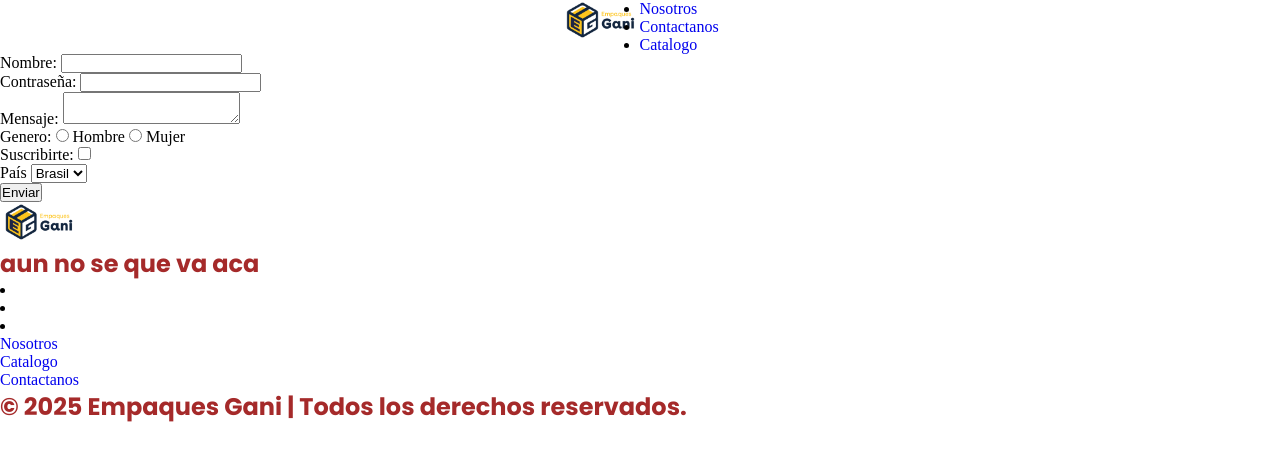
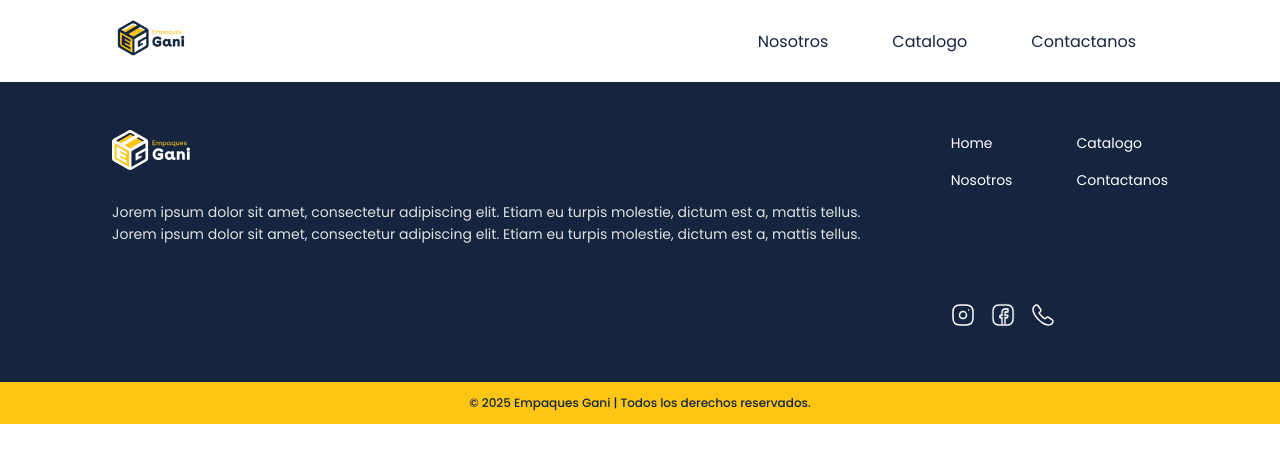
Before and after one commit to Erick3005/Trabajo-Final-Coder, a plain HTML site: page assets/pages/contactanos.html in a window 1280 px wide. Drawn offline with Linux system fonts and the light colour scheme.

Commit message:
mis cambios

```diff
--- a/assets/pages/contactanos.html
+++ b/assets/pages/contactanos.html
@@ -4,81 +4,68 @@
     <meta charset="UTF-8">
     <meta name="viewport" content="width=device-width, initial-scale=1.0">
     <link rel="stylesheet" href="../styles/styles.css">
-    <title>Empaques Gani - Catalogo</title>
+    <title>Empaques Gani - Home</title>
 </head>
+
 <body>
     <header>
+       <div class="navbar">
          <a href="../../index.html">
-            <img src="../img/logo-final.png" alt="Logo de Empaques Gani" title="Logo de Empaques Gani"  class="logo">
+            <img src="../img/logo-final.png" alt="Logo de Empaques Gani" title="Logo de Empaques Gani">
          </a>
-        <nav class="nav">
+         <nav>
             <ul>
                 <li>
-                    <a href="./nosotros.html">Nosotros</a>
+                    <a href="../../assets/pages/nosotros.html">Nosotros</a>
                 </li>
                 <li>
-                    <a href="./contactanos.html">Contactanos</a>
+                    <a href="../../assets/pages/catalogo.html">Catalogo</a>
                 </li>
                 <li>
-                    <a href="./catalogo.html">Catalogo</a>
+                   <a href="../../assets/pages/contactanos.html">Contactanos</a>
                 </li>
             </ul>
          </nav>
+       </div>
     </header>
 
-    <form action="/submit" method="post"> <!--etiqueta contenedora-->
-        <label for="Nombre">Nombre:</label>
-        <input type="text" name="Nombre" id="Nombre">
-        <br>
-        <label for="password">Contraseña:</label>
-        <input type="password" name="password" id="password">
-        <br>
-        <label for="mensaje">Mensaje:</label>
-        <textarea name="mensaje" id="mensaje"></textarea>
-        <br>
-        <label for="genero">Genero:</label>
-        <input type="radio" name="" id="">
-        <label for="">Hombre</label>
-        <input type="radio" name="" id="">
-        <label for="">Mujer</label>
-        <br>
-        <label for="suscribe">Suscribirte:</label>
-        <input type="checkbox" name="suscribe" id="suscribe">
-        <br>
-        <label for="pais">País</label>
-        <select name="" id="">
-            <option value="">Brasil</option>
-            <option value="">Peru</option>
-            <option value="">Italia</option>
-        </select>
-        <br>
-        <input type="submit" value="Enviar">
 
-    </form>
+ <footer class="footer">
+  <div class="footer-container">
 
-    <footer>
-        <img src="../img/logo-final.png" alt="Logo de Empaques Gani" title="Logo de Empaques Gani" class="logo">
-        <h2>aun no se que va aca</h2>
-        <nav>
-            <li></li>
-            <li></li>
-            <li></li>
-        </nav>
+    <div class="footer-left">
+      <img src="../img/logo2.svg" alt="Empaques Gani Logo" class="footer-logo" />
+      <p>
+        Jorem ipsum dolor sit amet, consectetur adipiscing elit. Etiam eu turpis
+        molestie, dictum est a, mattis tellus. Jorem ipsum dolor sit amet,
+        consectetur adipiscing elit. Etiam eu turpis molestie, dictum est a,
+        mattis tellus.
+      </p>
+    </div>
 
-        <nav>
+    <div class="footer-right">
+      <div class="footer-links">
         <ul>
-                <li>
-                    <a href="./nosotros.html">Nosotros</a>
-                </li>
-                <li>
-                    <a href="./catalogo.html">Catalogo</a>
-                </li>
-                <li>
-                   <a href="./contactanos.html">Contactanos</a>
-                </li>
+          <li><a href="../../index.html">Home</a></li>
+          <li><a href="../../assets/pages/nosotros.html">Nosotros</a></li>
         </ul>
-        </nav>
-        <h2>© 2025 Empaques Gani | Todos los derechos reservados.</h2>
+        <ul>
+          <li><a href="../../assets/pages/catalogo.html">Catalogo</a></li>
+          <li><a href="../../assets/pages/contactanos.html">Contactanos</a></li>
+        </ul>
+      </div>
+      <div class="footer-social">
+        <a href="https://www.instagram.com/empaquesgani/" target="_blank"><img src="../img/vuesax/linear/instagram.svg" alt="Instagram" /></a>
+        <a href="https://www.facebook.com/profile.php?id=100069141621846" target="_blank"><img src="../img/vuesax/linear/facebook.png" alt="Facebook" /></a>
+        <a href="https://api.whatsapp.com/send/?phone=51912551635&text&type=phone_number&app_absent=0" target="_blank"><img src="../img/vuesax/linear/call.svg" alt="Teléfono" /></a>
+      </div>
+    </div>
+  </div>
+
+  <div class="footer-bottom">
+    <p>© 2025 Empaques Gani | Todos los derechos reservados.</p>
+  </div>
  </footer>
+
 </body>
 </html>
--- a/assets/styles/styles.css
+++ b/assets/styles/styles.css
@@ -144,11 +144,6 @@ header {
     align-items: center;
 }
 
-.navbar img {
-    max-height: 48px;
-    width: auto;
-}
-
 .navbar ul {
     display: flex;
     list-style: none;
@@ -167,6 +162,10 @@ header {
     font-family: "Poppins";
 }
 
+.navbar a:hover {
+  color:#FDC514;
+}
+
 h1{
     color: rgb(205, 205, 220);
     font-family: "Poppins";
@@ -174,7 +173,7 @@ h1{
 }
 
 h2 {
-    color: brown;
+    color:#FDC514;
     font-family: "Poppins";
 }
 
```
Also changed, not shown: assets/pages/catalogo.html (+42 -26 lines), assets/pages/nosotros.html (+43 -26 lines), assets/pages/producto.html (+52 -10 lines), index.html (+3 -3 lines). Lines whose indentation alone changed are shown as unchanged.
